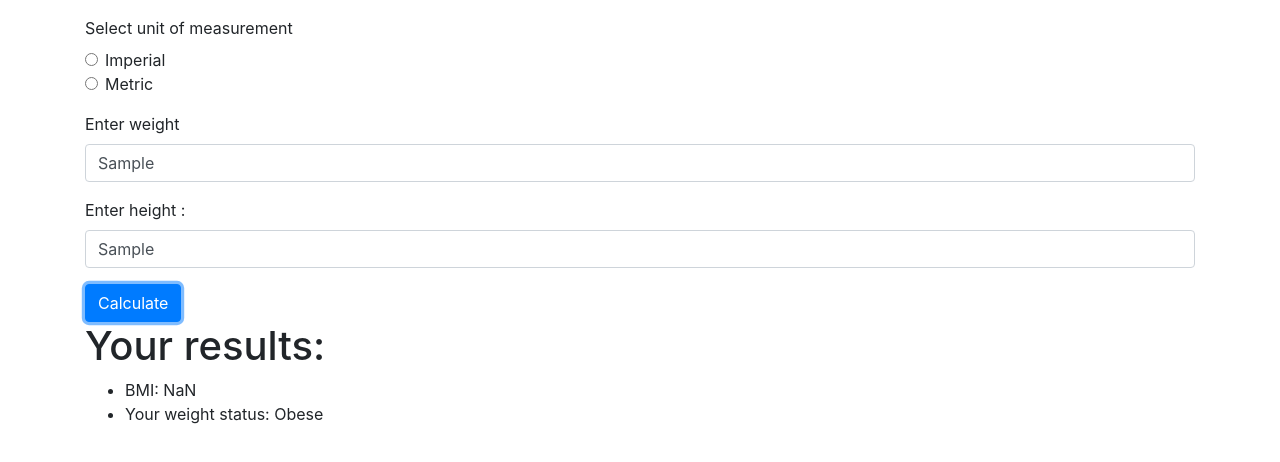
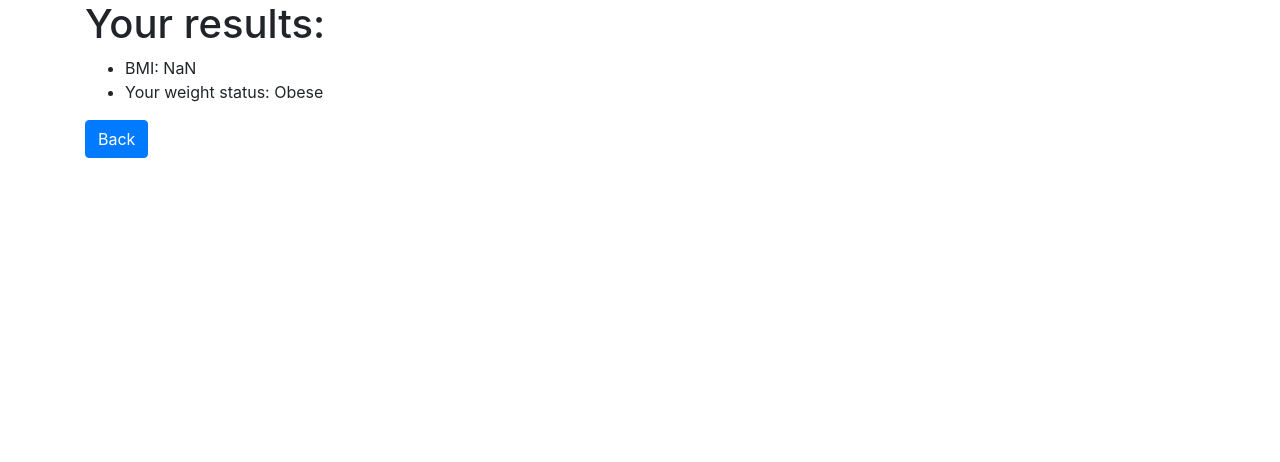
Before and after one commit to kunxin-chor/tgc11-intro-to-js, a plain HTML site: page 11-simple-app-form-processing/bmi.html in a window 1280 px wide. Both pictures are taken after typing "Sample", "Sample" into the empty fields and a click on the button "Calculate". Drawn offline with nearby package versions, Linux system fonts and the light colour scheme.

Commit message:
finished the BMI example

```diff
--- a/11-simple-app-form-processing/bmi.html
+++ b/11-simple-app-form-processing/bmi.html
@@ -13,7 +13,7 @@
   </head>
   <body>
     <div class="container">
-        <div>
+        <div id="bmi-form">
             <div class="mt-3">
                 <label class="form-label">Select unit of measurement</label>
                 <div class="form-check">
@@ -38,6 +38,9 @@
 
         <div id="results">
 
+            <div id="results-text"></div>
+
+            <button id="back-btn" class="btn btn-primary">Back</button>
         </div>
 
 
--- a/11-simple-app-form-processing/bmi.js
+++ b/11-simple-app-form-processing/bmi.js
@@ -16,6 +16,9 @@ function adviseHealth(bmi) {
 
 let calculateMetric = (weight, height) => weight / height**2;
 let calculateImperial = (weight, height) => weight / height**2 * 703;
+
+// hide the results div
+document.querySelector('#results').style.display='none';
 
 let btn = document.querySelector('#calculate-btn');
 btn.addEventListener('click', function(){
@@ -45,7 +48,7 @@ btn.addEventListener('click', function(){
     let healthAdvice = adviseHealth(bmi);
 
     // alert("Your bmi is " + bmi + " and you are " + healthAdvice);
-    let results = document.querySelector("#results");
+    let results = document.querySelector("#results-text");
     results.innerHTML = `
     <h1>Your results:</h1>
     <ul>
@@ -53,6 +56,12 @@ btn.addEventListener('click', function(){
         <li>Your weight status: ${healthAdvice}
     </ul>
     `
+
+    // hide the form
+    document.querySelector('#bmi-form').style.display = 'none';
+
+    // show the results
+    document.querySelector('#results').style.display="block";
 
 }) // end add event listener to button
 
@@ -72,3 +81,9 @@ for (let radioButton of unitRadioButtons) {
         }
     })
 }
+
+let backButton = document.querySelector('#back-btn')
+backButton.addEventListener('click', function(){
+    document.querySelector('#bmi-form').style.display = 'block';
+    document.querySelector('#results').style.display = "none";
+})
```
